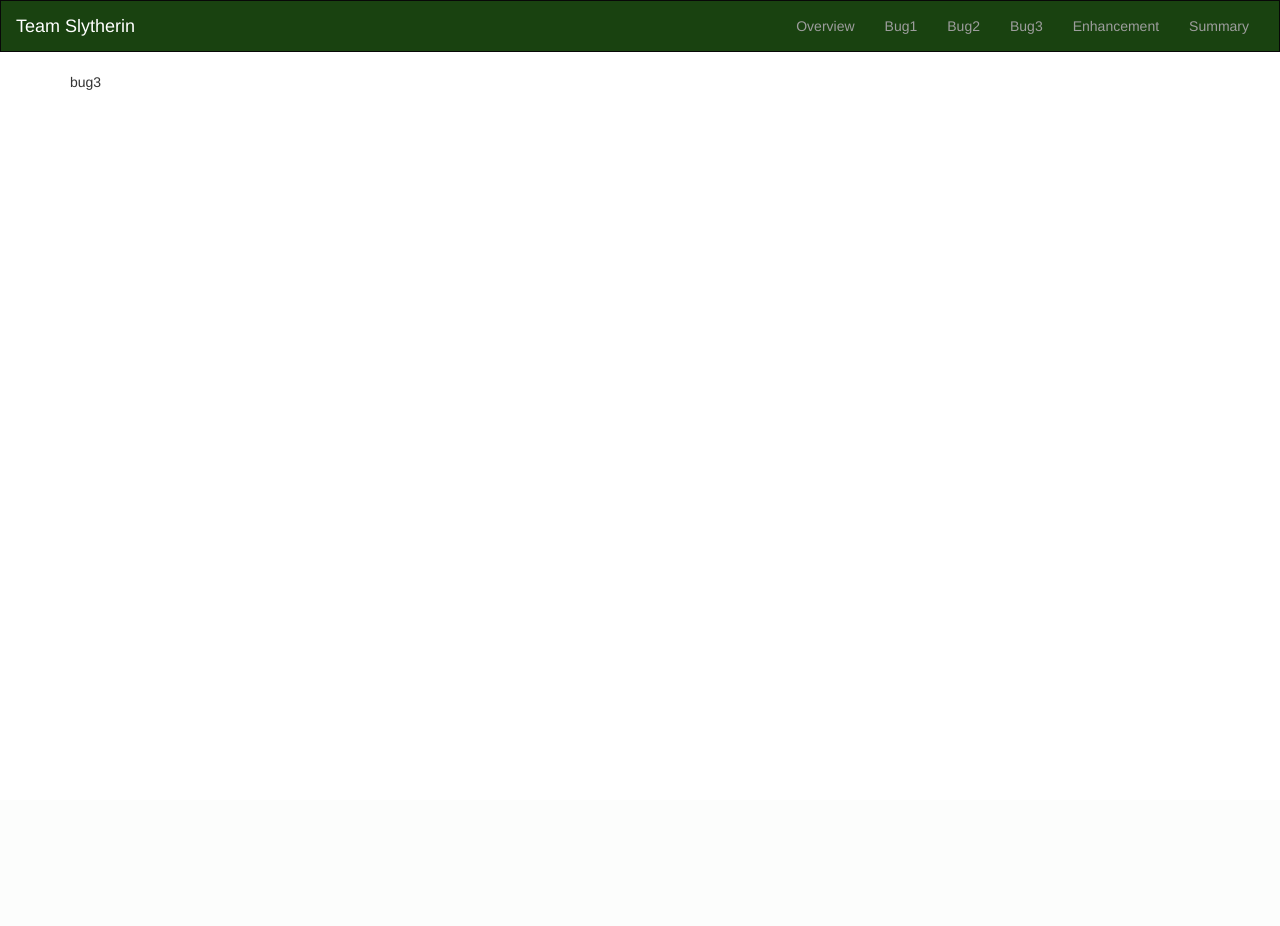
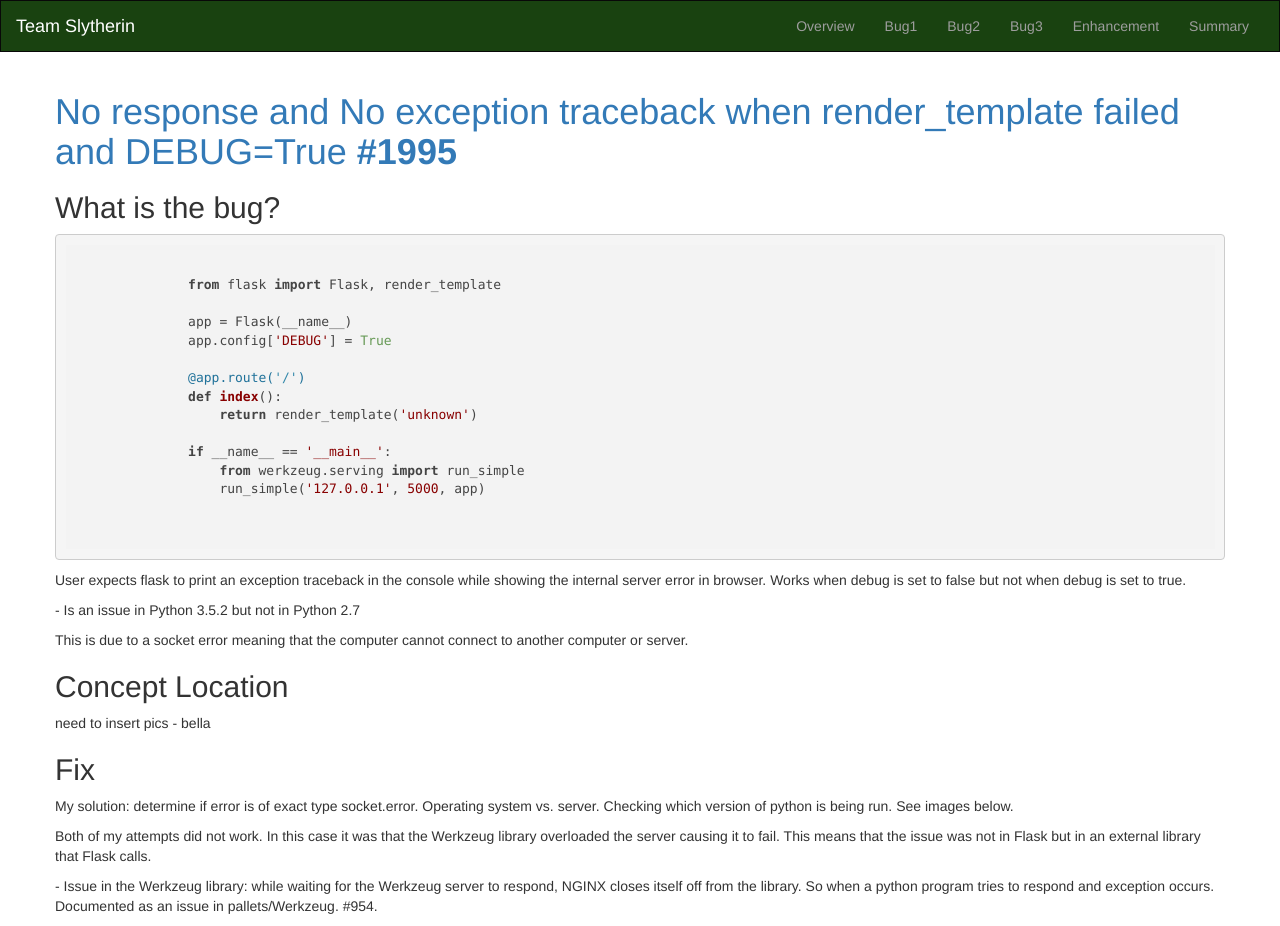
Before and after one commit to team-Slytherin-CSE2410/presentation, a Flask app: page /bug3 in a window 1280 px wide. Before the commit the page ends 90 px from the top, so only its background shows below. Run offline with Flask 2, Linux system fonts and the light colour scheme; some libraries are stand-ins or nearby versions.

Commit message:
Update bug3.html

```diff
--- a/templates/bug3.html
+++ b/templates/bug3.html
@@ -1,4 +1,69 @@
 {% extends "template.html" %}
 {% block body %}
-  bug3
+    <div class="row">
+        <h1><a href="https://github.com/pallets/flask/issues/1995">No response and No exception traceback when render_template failed and DEBUG=True
+            <strong>#1995</strong></a></h1>
+
+        <div>
+            <h2>What is the bug?</h2>
+          <pre><code class="python">
+              from flask import Flask, render_template
+
+              app = Flask(__name__)
+              app.config['DEBUG'] = True
+
+              @app.route('/')
+              def index():
+                  return render_template('unknown')
+
+              if __name__ == '__main__':
+                  from werkzeug.serving import run_simple
+                  run_simple('127.0.0.1', 5000, app)
+
+          </code></pre>
+
+
+            <p>
+
+	User expects flask to print an exception traceback in the console while showing the internal server error in browser. Works when debug is set to false but not when debug is set to true.</p>
+              <p>    - Is an issue in Python 3.5.2 but not in Python 2.7</p>
+
+
+            <p>This is due to a socket error meaning that the computer cannot connect to another computer or server.
+</p>
+        </div>
+
+
+        <div>
+            <h2>Concept Location</h2>
+            <p> need to insert pics - bella</p>
+
+
+            <div>
+            </div>
+
+                <h2>Fix</h2>
+
+                  <p>My solution: determine if error is of exact type socket.error. Operating system vs. server. Checking which version of python is being run. See images below.
+                  </p>
+
+                  <p>Both of my attempts did not work. In this case it was that the Werkzeug library overloaded the server causing it to fail.  This means that the issue was not in Flask but in an external library that Flask calls.
+                  </p>
+
+                    <p>   - Issue in the Werkzeug library:  while waiting for the Werkzeug server to respond, NGINX closes itself off from the library. So when a python program tries to respond and exception occurs.  Documented as an issue in pallets/Werkzeug. #954.
+                    </p>
+
+
+
+            </div>
+
+
+
+
+        </div>
+
+
+
+
+    </div>
 {% endblock %}
```
